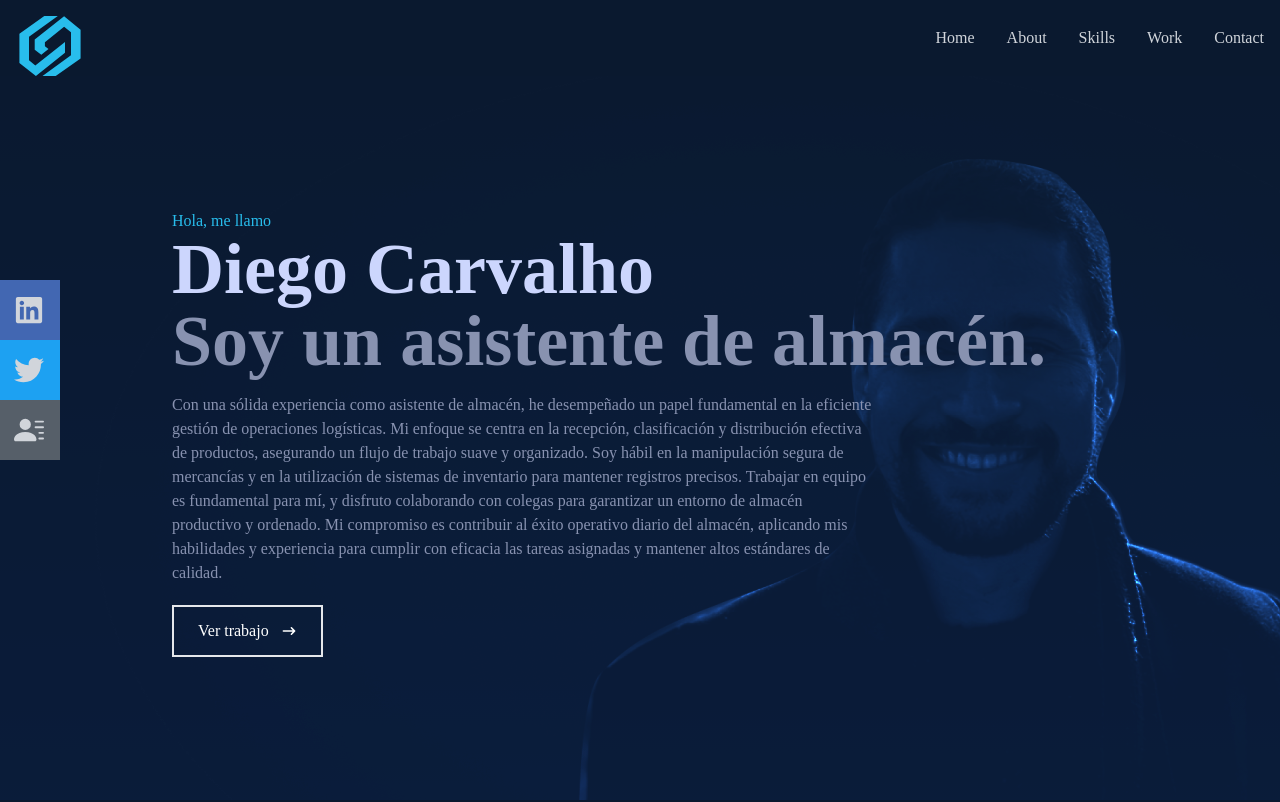
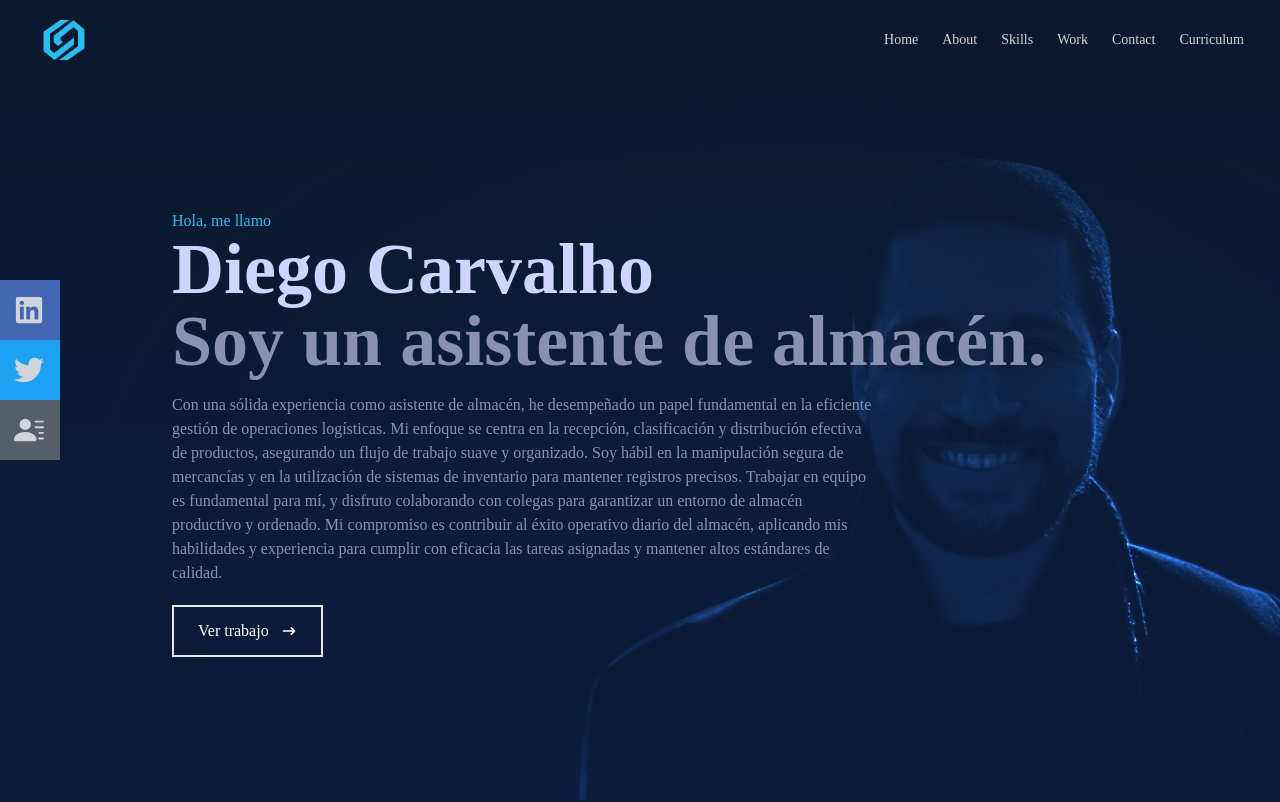
Before and after one commit to diegocchaves/logistic-portfolio, a React (Create React App) app: page / in a window 1280 px wide. Shown: the top 802 px of the page. Built offline with nearby package versions, Linux system fonts and the light colour scheme.

Commit message:
refactor Navbar component for improved structure and styling

```diff
--- a/src/components/Navbar.jsx
+++ b/src/components/Navbar.jsx
@@ -1,105 +1,120 @@
-import React, { useState } from 'react'
-import { FaBars, FaTimes, FaGithub, FaLinkedin, FaTwitter } from 'react-icons/fa'
-import { HiOutlineMail } from 'react-icons/hi'
-import { BsFillPersonLinesFill } from 'react-icons/bs'
-import Logo from '../assets/images/logoDC.svg'
-import { Link } from 'react-scroll'
+import { Link } from "react-scroll";
+import React, { useState } from "react";
+import { FaBars, FaTimes, FaLinkedin, FaTwitter } from "react-icons/fa";
+import { BsFillPersonLinesFill } from "react-icons/bs";
+import Logo from "../assets/images/logoDC.svg";
 
 const Navbar = () => {
-  const [nav, setNav] = useState(false)
-  const handleClick = () => setNav(!nav)
+  const [nav, setNav] = useState(false);
+  const handleClick = () => setNav(!nav);
+  const links = [
+    { to: "Home", link: "/" },
+    { to: "About", link: "/about" },
+    { to: "Skills", link: "/skills" },
+    { to: "Work", link: "/work" },
+    { to: "Contact", link: "/contact" },
+  ];
 
   return (
-    <div className='fixed w-full h-[8©0px] flex justify-between items-center px4 bg-[#0a192f] text-gray-300'>
-      <div className='flex mt-4'>
-        <img src={Logo} alt="Logo image" style={{ width: '100px', height: '60px' }} />
+    <div className="fixed w-full h-[80px] flex justify-center items-center px4 md:px-6 bg-[#0a192f] text-gray-300">
+      <div className="flex items-center justify-start w-full max-w-[1000px]">
+        <img
+          src={Logo}
+          alt="Logo image"
+          style={{ width: "80px", height: "40px" }}
+        />
+      </div>
+      {/* menu */}
+      <ul className="hidden text-sm md:flex">
+        {links.map(({ to, link }) => (
+          <li key={link} className="hover:text-[#1da1f2] cursor-pointer px-3">
+            <Link to={link} smooth={true} duration={500}>
+              {to.charAt(0).toUpperCase() + to.slice(1)}
+            </Link>
+          </li>
+        ))}
+      </ul>
+      {/* curricolum */}
+      <div className="hidden text-sm md:flex ">
+        <a
+          className="hover:text-[#1da1f2] cursor-pointer px-3"
+          href="https://drive.google.com/file/d/1qfcAZMTdLYSH-7sobEz7jEOqdmkLLnMB/view?usp=drive_link"
+        >
+          Curriculum
+        </a>
       </div>
 
-      {/* menu */}
-      <ul className='hidden md:flex'>
-        <li>
-          <Link to="home" smooth={true} duration={500}>
+      {/* hamburge */}
+      <div onClick={handleClick} className="z-10 mr-3 md:hidden">
+        {!nav ? <FaBars /> : <FaTimes />}
+      </div>
+
+      {/* mobile menu */}
+      <ul
+        className={
+          !nav
+            ? "hidden"
+            : " absolute top-0 left-0 w-full bg-[#0a192f] flex flex-col justify-center items-center"
+        }
+      >
+        <li className="py-6 text-4xl">
+          <Link onClick={handleClick} to="home" smooth={true} duration={500}>
             Home
           </Link>
         </li>
-        <li>
-          <Link to="about" smooth={true} duration={500}>
+        <li className="py-6 text-4xl">
+          <Link onClick={handleClick} to="about" smooth={true} duration={500}>
             About
           </Link>
         </li>
-        <li>
-          <Link to="skills" smooth={true} duration={500}>
+        <li className="py-6 text-4xl">
+          <Link onClick={handleClick} to="skills" smooth={true} duration={500}>
             Skills
           </Link>
         </li>
-        <li>
-          <Link to="work" smooth={true} duration={500}>
+        <li className="py-6 text-4xl">
+          <Link onClick={handleClick} to="work" smooth={true} duration={500}>
             Work
           </Link>
         </li>
-        <li>
-          <Link to="contact" smooth={true} duration={500}>
+        <li className="py-6 text-4xl">
+          <Link onClick={handleClick} to="contact" smooth={true} duration={500}>
             Contact
           </Link>
         </li>
       </ul>
 
-      {/* hamburge */}
-      <div onClick={handleClick} className='z-10 mr-3 md:hidden'>
-        {!nav ? <FaBars /> : <FaTimes />}
-      </div>
-
-      {/* mobile menu */}
-      <ul className={!nav ? 'hidden' : ' absolute top-0 left-0 w-full bg-[#0a192f] flex flex-col justify-center items-center'}>
-        <li className='py-6 text-4xl'>
-          <Link onClick={handleClick} to="home" smooth={true} duration={500}>
-            Home
-          </Link>
-        </li>
-        <li className='py-6 text-4xl'>
-          <Link onClick={handleClick} to="about" smooth={true} duration={500}>
-            About
-          </Link>
-        </li>
-        <li className='py-6 text-4xl'>
-          <Link onClick={handleClick} to="skills" smooth={true} duration={500}>
-            Skills
-          </Link>
-        </li>
-        <li className='py-6 text-4xl'>
-          <Link onClick={handleClick} to="work" smooth={true} duration={500}>
-            Work
-          </Link>
-        </li>
-        <li className='py-6 text-4xl'>
-          <Link onClick={handleClick} to="contact" smooth={true} duration={500}>
-            Contact
-          </Link></li>
-      </ul>
-
       {/* social icons */}
-      <div className='hidden lg:flex fixed flex-col top-[35%] left-0'>
+      <div className="hidden lg:flex fixed flex-col top-[35%] left-0">
         <ul>
-          <li className='w-[160px] h-[60px] flex justify-between items-center ml-[-100px] hover:ml-[-10px] duration-300 bg-[#4267b2]'>
-            <a className='flex items-center justify-between w-full text-gray-300 ' href="https://www.linkedin.com/in/chaves-diego/">
+          <li className="w-[160px] h-[60px] flex justify-between items-center ml-[-100px] hover:ml-[-10px] duration-300 bg-[#4267b2]">
+            <a
+              className="flex items-center justify-between w-full text-gray-300 "
+              href="https://www.linkedin.com/in/chaves-diego/"
+            >
               Linkedin <FaLinkedin size={30} />
             </a>
           </li>
-          <li className='w-[160px] h-[60px] flex justify-between items-center ml-[-100px] hover:ml-[-10px] duration-300 bg-[#1da1f2]'>
-            <a className='flex items-center justify-between w-full text-gray-300 ' href="https://twitter.com/diego_carve">
+          <li className="w-[160px] h-[60px] flex justify-between items-center ml-[-100px] hover:ml-[-10px] duration-300 bg-[#1da1f2]">
+            <a
+              className="flex items-center justify-between w-full text-gray-300 "
+              href="https://twitter.com/diego_carve"
+            >
               Twitter <FaTwitter size={30} />
             </a>
           </li>
-          <li className='w-[160px] h-[60px] flex justify-between items-center ml-[-100px] hover:ml-[-10px] duration-300 bg-[#565f69]'>
-            <a className='flex items-center justify-between w-full text-gray-300 ' href="https://drive.google.com/file/d/1qfcAZMTdLYSH-7sobEz7jEOqdmkLLnMB/view?usp=drive_link">
+          <li className="w-[160px] h-[60px] flex justify-between items-center ml-[-100px] hover:ml-[-10px] duration-300 bg-[#565f69]">
+            <a
+              className="flex items-center justify-between w-full text-gray-300 "
+              href="https://drive.google.com/file/d/1qfcAZMTdLYSH-7sobEz7jEOqdmkLLnMB/view?usp=drive_link"
+            >
               Currículo <BsFillPersonLinesFill size={30} />
             </a>
           </li>
         </ul>
+      </div>
+    </div>
+  );
+};
 
-      </div>
-    </div >
-  )
-}
-
-export default Navbar
+export default Navbar;
```
